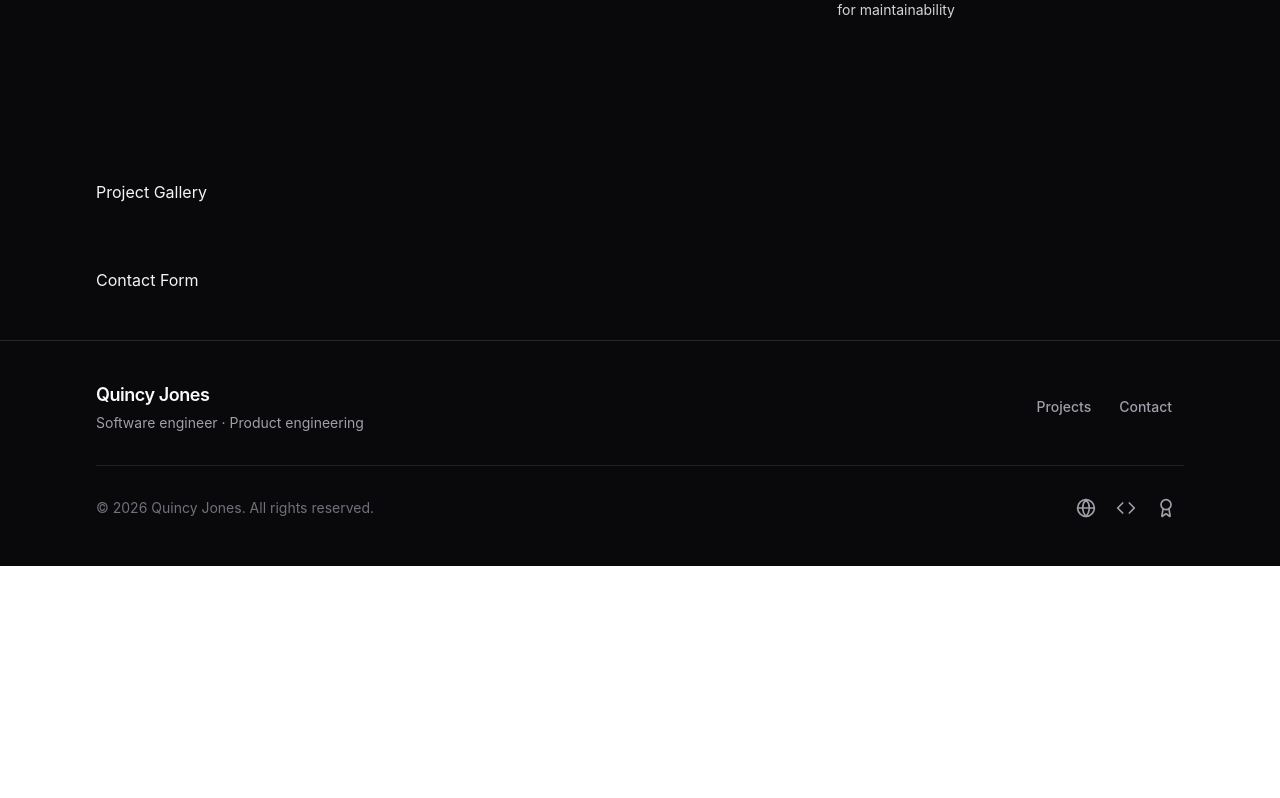
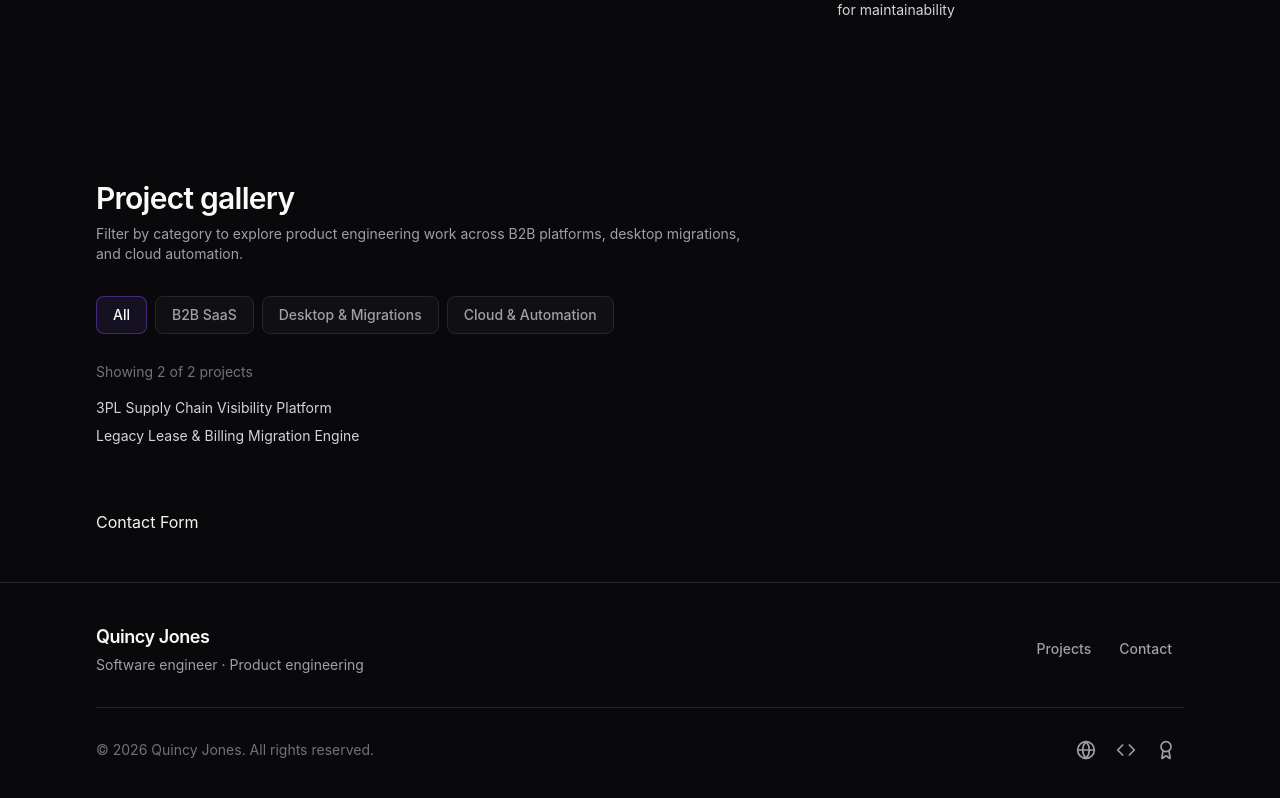
Before and after one commit to qgjones9/portfolio, a React app: page / in a window 1280 px wide. Shown: the part 761-1559 px from the top of the page. Before the commit the page ends 1327 px from the top, so only its background shows below. Built offline with nearby package versions, Linux system fonts and the light colour scheme; the HTML template or start-up script is replaced by a standard one.

Commit message:
add FilterTabs component

```diff
--- a/src/App.tsx
+++ b/src/App.tsx
@@ -1,15 +1,56 @@
+import { useMemo, useState } from 'react'
+import FilterTabs, { type ProjectCategoryFilter } from './components/FilterTabs'
 import Footer from './components/Footer'
 import HeroSection from './components/HeroSection'
 import Navbar from './components/Navbar'
+import projectsData from './data/projects.json'
+import type { Project } from './types/project'
+
+const projects = projectsData as Project[]
 
 export default function App() {
+  const [activeCategory, setActiveCategory] =
+    useState<ProjectCategoryFilter>('All')
+
+  const filteredProjects = useMemo(() => {
+    if (activeCategory === 'All') {
+      return projects
+    }
+
+    return projects.filter((project) => project.category === activeCategory)
+  }, [activeCategory])
+
   return (
     <div id="top" className="flex min-h-screen flex-col bg-zinc-950 text-zinc-100">
       <Navbar />
       <main className="mx-auto w-full max-w-6xl flex-1 px-4 py-12 sm:px-6 lg:px-8">
         <HeroSection />
         <section id="projects" className="mt-20 scroll-mt-20">
-          Project Gallery
+          <h2 className="text-2xl font-semibold tracking-tight text-zinc-50 sm:text-3xl">
+            Project gallery
+          </h2>
+          <p className="mt-2 max-w-2xl text-sm text-zinc-400">
+            Filter by category to explore product engineering work across B2B
+            platforms, desktop migrations, and cloud automation.
+          </p>
+
+          <div className="mt-8">
+            <FilterTabs
+              activeCategory={activeCategory}
+              onCategoryChange={setActiveCategory}
+            />
+          </div>
+
+          <p className="mt-6 text-sm text-zinc-500">
+            Showing {filteredProjects.length} of {projects.length} project
+            {projects.length === 1 ? '' : 's'}
+          </p>
+
+          <ul className="mt-4 space-y-2 text-sm text-zinc-300">
+            {filteredProjects.map((project) => (
+              <li key={project.id}>{project.title}</li>
+            ))}
+          </ul>
         </section>
         <section id="contact" className="mt-16 scroll-mt-20">
           Contact Form
--- /dev/null
+++ b/src/components/FilterTabs.tsx
@@ -0,0 +1,51 @@
+export type ProjectCategoryFilter =
+  | 'All'
+  | 'B2B SaaS'
+  | 'Desktop & Migrations'
+  | 'Cloud & Automation'
+
+const PROJECT_CATEGORY_FILTERS: ProjectCategoryFilter[] = [
+  'All',
+  'B2B SaaS',
+  'Desktop & Migrations',
+  'Cloud & Automation',
+]
+
+interface FilterTabsProps {
+  activeCategory: ProjectCategoryFilter
+  onCategoryChange: (category: ProjectCategoryFilter) => void
+}
+
+export default function FilterTabs({
+  activeCategory,
+  onCategoryChange,
+}: FilterTabsProps) {
+  return (
+    <div
+      role="tablist"
+      aria-label="Filter projects by category"
+      className="-mx-1 flex gap-2 overflow-x-auto px-1 pb-1 [-ms-overflow-style:none] [scrollbar-width:none] [&::-webkit-scrollbar]:hidden"
+    >
+      {PROJECT_CATEGORY_FILTERS.map((category) => {
+        const isActive = category === activeCategory
+
+        return (
+          <button
+            key={category}
+            type="button"
+            role="tab"
+            aria-selected={isActive}
+            onClick={() => onCategoryChange(category)}
+            className={`shrink-0 rounded-lg border px-4 py-2 text-sm font-medium transition-colors ${
+              isActive
+                ? 'border-violet-500/40 bg-violet-500/10 text-zinc-50'
+                : 'border-zinc-800 bg-zinc-900/50 text-zinc-400 hover:border-zinc-700 hover:bg-zinc-800/80 hover:text-zinc-100'
+            }`}
+          >
+            {category}
+          </button>
+        )
+      })}
+    </div>
+  )
+}
```
